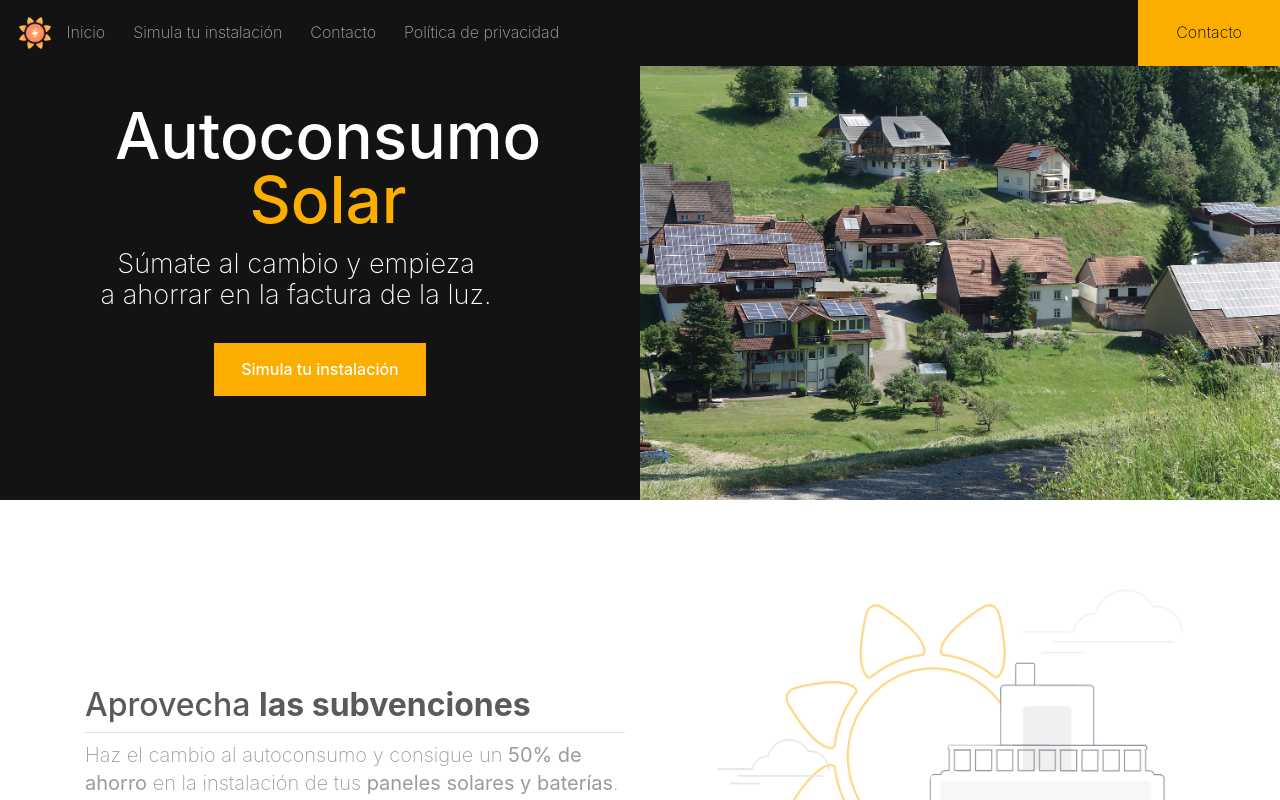
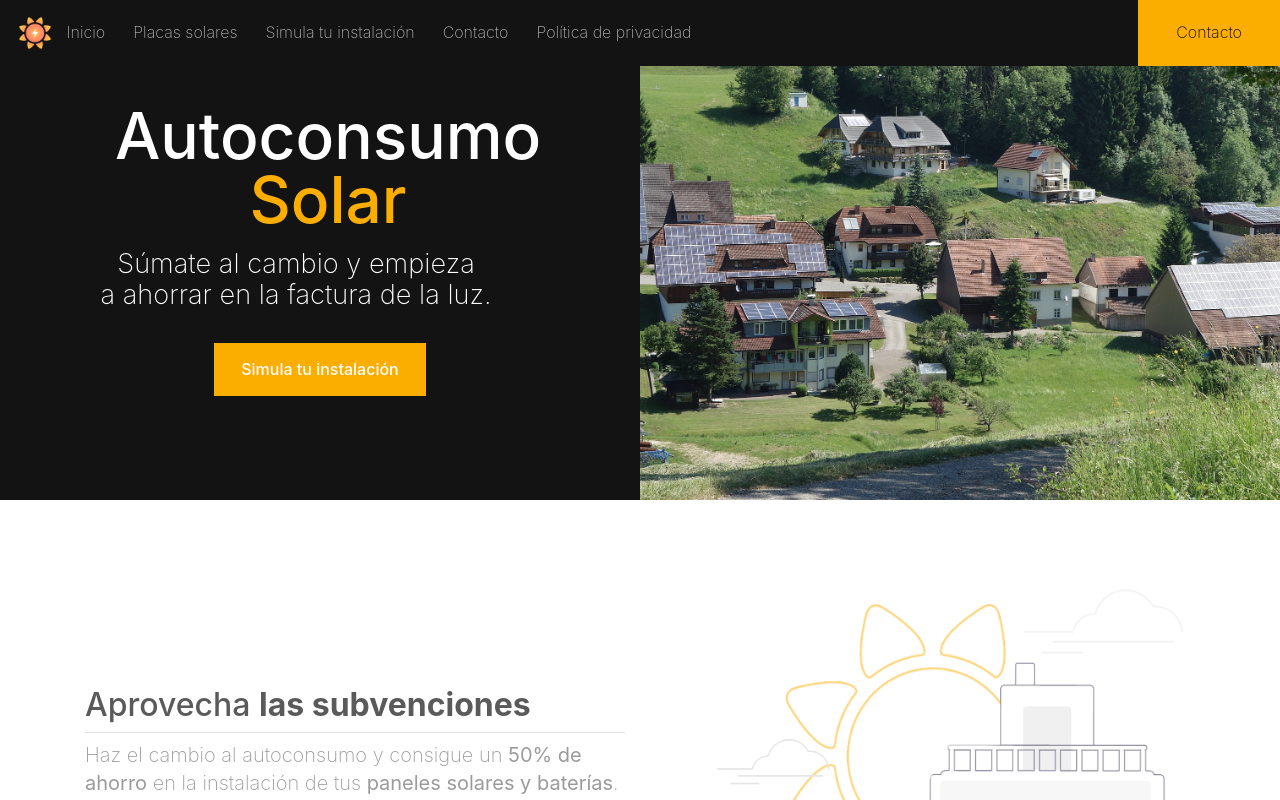
Before and after one commit to Aikideveloper/solar-web-app, a Next.js app: page / in a window 1280 px wide. Shown: the top 800 px of the page. Built offline with nearby package versions, Linux system fonts and the light colour scheme.

Commit message:
Update Navbar.js

```diff
--- a/components/Navbar/Navbar.js
+++ b/components/Navbar/Navbar.js
@@ -14,6 +14,7 @@ const Navbar = () => {
       <input ref={inputRef} type='checkbox' id='responsive-menu' /><label></label>
       <ul>
         <li onClick={closeMenu}><Link href='/'>Inicio</Link></li>
+        <li onClick={closeMenu}><Link href='/placas-solares'>Placas solares</Link></li>
         <li onClick={closeMenu}><Link href='/about'>Simula tu instalación</Link></li>
         <li onClick={closeMenu}><Link href='/contact'>Contacto</Link></li>
         <li onClick={closeMenu}><Link href='/lgpd'>Política de privacidad</Link></li>
```
